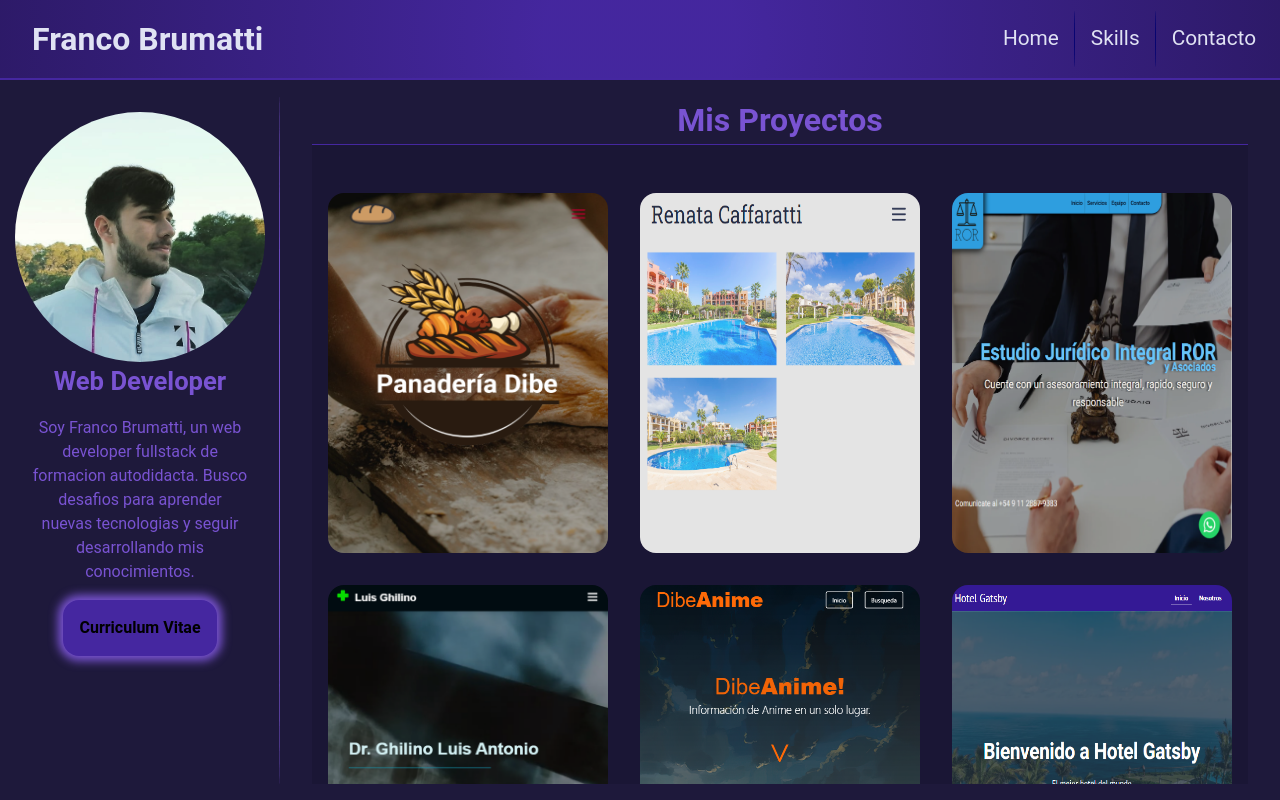
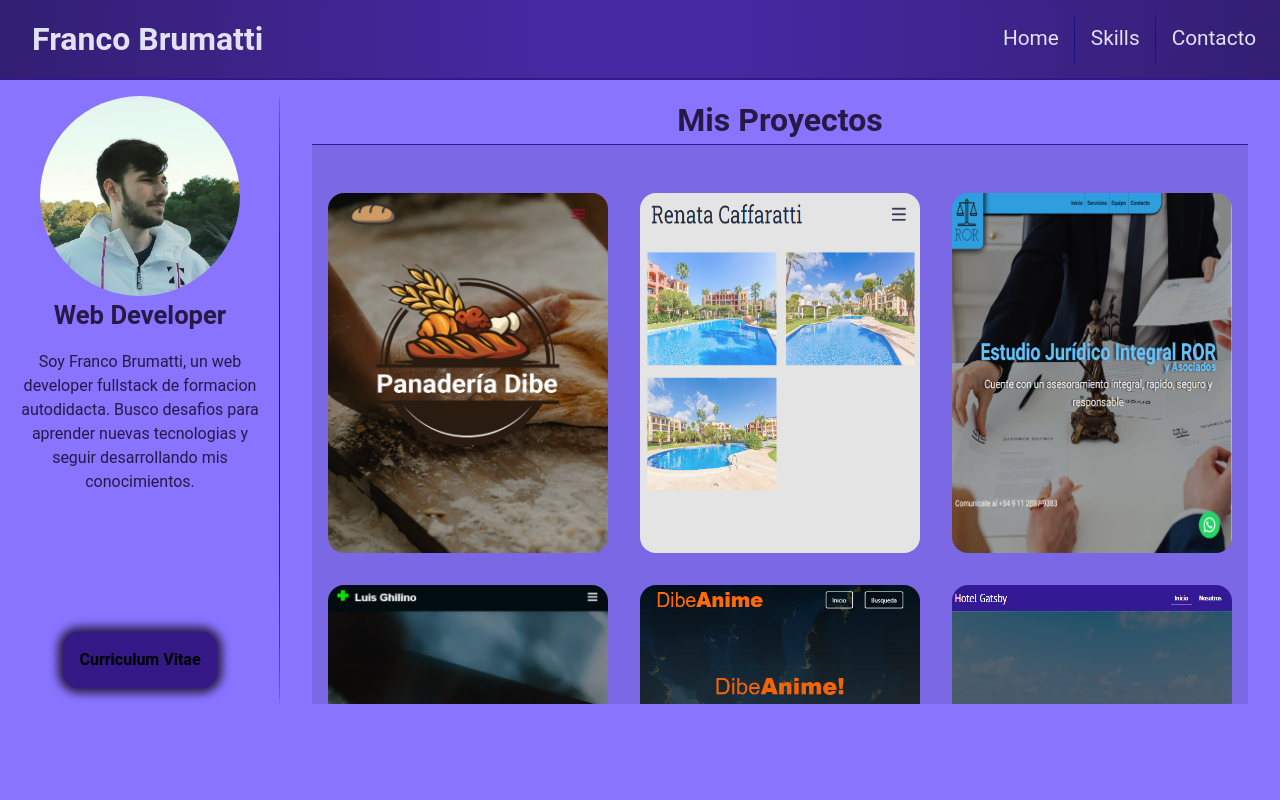
Before and after one commit to FrancoBrumatti/brumattiportfolio, a Next.js app: page / in a window 1280 px wide. Built offline with nearby package versions, Linux system fonts and the light colour scheme.

Commit message:
downloading cv on pdf, color changes

```diff
--- a/components/Contacto/contactoElements.jsx
+++ b/components/Contacto/contactoElements.jsx
@@ -39,7 +39,7 @@ export const ContactoRedes = styled.div`
         transition: all .3s;
 
         &:hover {
-            color: var(--brighter);
+            color: var(--textcolor);
         }
     }
 
@@ -59,7 +59,7 @@ export const ContactoDato = styled.div`
     }
 
     p {
-        color: var(--brighter);
+        color: var(--textcolor);
     }
 
     @media (min-width: 1024px) {
--- a/components/GlobalStyles.jsx
+++ b/components/GlobalStyles.jsx
@@ -2,13 +2,13 @@ import { createGlobalStyle } from "styled-components";
 
 export default createGlobalStyle`
     :root {
-        --primary: #4527a0;
-        --secondary: #3D2645;
+        --primary: #331886;
+        --secondary: #4a22c2;
         --darker: #80283e;
-        --brighter: #7953d2;
-        --background: #1e193b;
-        --brighterSpan: #9f81e6;
-        --navbar: rgba(0, 0, 112, 0.85);
+        --textcolor: #271946;
+        --background: #8974ff;
+        --textcolorSpan: #382564;
+        --navbar: rgba(16, 16, 128, 0.85);
         --navbarDarker: rgba(0, 0, 112, 0.92);
         --black: #000000;
         --white: #e0e2f3;
--- a/components/Home/homeElements.jsx
+++ b/components/Home/homeElements.jsx
@@ -9,7 +9,7 @@ export const HomeLayout = styled.div`
     @media (min-width: 1024px) {
         grid-template-rows: auto;
         grid-template-columns: 17.5rem auto;
-        height: calc(100vh - 5rem);
+        height: calc(100vh - 10rem);
         padding: 1rem 0;
     }
 `;
@@ -27,12 +27,12 @@ export const HomeProyectsDisplayLayout = styled(motion.div)`
     }
 
     &::-webkit-scrollbar-thumb {
-        background-color: var(--brighter);
+        background-color: var(--textcolor);
         border-radius: 4px;
     }
 
     &::-webkit-scrollbar-track {
-        background-color: var(--primary);
+        background-color: var(--secondary);
         border-radius: 4px;
     }
 
@@ -42,7 +42,7 @@ export const HomeProyectsDisplayLayout = styled(motion.div)`
         top: -1px;
         text-align: center;
         background-color: var(--background);
-        color: var(--brighter);
+        color: var(--textcolor);
         border-bottom: 1px solid var(--primary);
     }
 `;
@@ -77,8 +77,8 @@ export const HomeInfo = styled(motion.div)`
         width: 100%;
         height: 1px;
         border-radius: 50%;
-        color: var(--brighter);
-        background-color: var(--brighter);
+        color: var(--textcolor);
+        background-color: var(--textcolor);
     }
 
     @media (min-width: 768px) {
@@ -87,6 +87,7 @@ export const HomeInfo = styled(motion.div)`
 
     @media (min-width: 1024px) {
         flex-direction: column;
+        padding: 0;
 
         &::after {
             right: 0;
@@ -98,10 +99,11 @@ export const HomeInfo = styled(motion.div)`
 
 export const HomeInfoText = styled.div`
     display: block;
+    flex: 1;
     text-align: center;
 
     h1 {
-        color: var(--brighter);
+        color: var(--textcolor);
         font-size: 1.6rem;
         margin-bottom: 1rem;
     }
@@ -118,28 +120,28 @@ export const HomeInfoCVButton = styled.a`
 
     transition: all 0.4s;
 
-    box-shadow: 0px 0px 10px 5px var(--brighter);
-    -webkit-box-shadow: 0px 0px 10px 5px var(--brighter);
-    -moz-box-shadow: 0px 0px 10px 5px var(--brighter);
+    box-shadow: 0px 0px 10px 5px var(--textcolor);
+    -webkit-box-shadow: 0px 0px 10px 5px var(--textcolor);
+    -moz-box-shadow: 0px 0px 10px 5px var(--textcolor);
 
     &:hover {
         cursor: pointer;
 
-        background-color: var(--brighter);
-        box-shadow: 0px 0px 20px 5px var(--brighter);
-        -webkit-box-shadow: 0px 0px 20px 5px var(--brighter);
-        -moz-box-shadow: 0px 0px 20px 5px var(--brighter);
+        background-color: var(--secondary);
+        box-shadow: 0px 0px 20px 5px var(--textcolor);
+        -webkit-box-shadow: 0px 0px 20px 5px var(--textcolor);
+        -moz-box-shadow: 0px 0px 20px 5px var(--textcolor);
     }
 `;
 
 export const HomeDescription = styled.p`
-    color: var(--brighter);
+    color: var(--textcolor);
     font-size: 1rem;
     text-align: center;
     margin-inline: 1rem;
 
     span {
-        color: var(--brighterSpan);
+        color: var(--textcolorSpan);
     }
 `;
 
--- a/components/Home/index.jsx
+++ b/components/Home/index.jsx
@@ -20,12 +20,12 @@ const Home = () => {
                 animate={{ x: 0, opacity: 1 }}
                 transition={{ duration: .5 }}
             >
-                <Image src={homeinfo.infoprofileimage} layout='fixed' width={250} height={250} alt="profile photo" />
+                <Image src={homeinfo.infoprofileimage} layout='fixed' width={200} height={200} alt="profile photo" />
                 <HomeInfoText>
                     <h1>{homeinfo.infotitle}</h1>
                     <HomeDescription>{homeinfo.infodescription}</HomeDescription>
                 </HomeInfoText>
-                <HomeInfoCVButton href='/cv.png' download={true}>{homeinfo.infobutton}</HomeInfoCVButton>
+                <HomeInfoCVButton href='/CV.pdf' download={true}>{homeinfo.infobutton}</HomeInfoCVButton>
             </HomeInfo>
             <HomeProyectsDisplayLayout
                 initial={{ y: -30, opacity: 0 }}
--- a/components/Layout/Navbar/navbarElements.jsx
+++ b/components/Layout/Navbar/navbarElements.jsx
@@ -31,7 +31,7 @@ export const NavbarTitle = styled.a`
 
     &:hover {
         cursor: pointer;
-        color: var(--brighter);
+        color: var(--textcolor);
     }
 
     @media (min-width: 1024px) {
@@ -55,7 +55,7 @@ export const NavbarLink = styled.div`
 
     &:hover {
         cursor: pointer;
-        color: var(--brighter);
+        color: var(--textcolor);
     }
 
     &::after {
--- a/components/Skills/skillsElements.jsx
+++ b/components/Skills/skillsElements.jsx
@@ -31,7 +31,7 @@ export const SkillsContent = styled.div`
     }
 
     &::-webkit-scrollbar-thumb {
-        background-color: var(--brighter);
+        background-color: var(--textcolor);
         border-radius: 4px;
     }
 
@@ -50,7 +50,7 @@ export const Skill = styled(motion.div)`
     flex-direction: column;
     justify-content: center;
     align-items: center;
-    background-color: var(--brighter);
+    background-color: var(--textcolor);
     border-radius: 1rem;
     padding: 1rem;
 
--- a/components/ui/AlertaMail.jsx
+++ b/components/ui/AlertaMail.jsx
@@ -7,7 +7,7 @@ const Alerta = styled.div`
     mailSentStatus ? '#38c438' : '#c03939'};
   padding: 1rem;
   border-radius: 0.7rem;
-  color: var(--brighter);
+  color: var(--textcolor);
   width: 100%;
 
   margin-top: 1rem;
--- a/components/ui/Form/FormElements.jsx
+++ b/components/ui/Form/FormElements.jsx
@@ -49,7 +49,7 @@ export const FormTextArea = styled.textarea`
 
 export const FormSubmit = styled.input`
   margin-top: 1.5rem;
-  border: 1px solid var(--brighter);
+  border: 1px solid var(--textcolor);
   border-radius: 0.6rem;
   background-color: var(--white);
   color: var(--black);
```
Also changed, not shown: public/cv.png (deleted), 1 other file (tests, documents, lock files or other folders).
